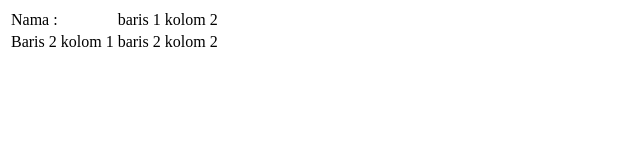
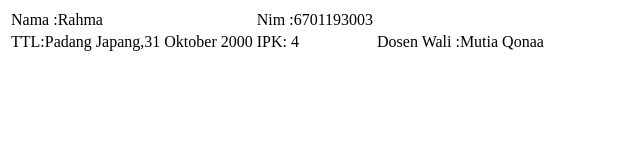
Before and after one commit to rahmasyukryani/6701193003_assesment1pwb, a plain HTML site: page RahmaSyukryaniEfendi_6701193003/index.html in a window 1280 px wide. Shown: the whole page, without its empty margins (0-640 px from the left). Drawn offline with Linux system fonts and the light colour scheme.

Commit message:
v1.2.0-6701193003

```diff
--- a/RahmaSyukryaniEfendi_6701193003/index.html
+++ b/RahmaSyukryaniEfendi_6701193003/index.html
@@ -7,12 +7,13 @@
 
     <table>
         <tr>
-            <td>Nama : </td>
-            <td>baris 1 kolom 2</td>
+            <td>Nama :Rahma </td>
+            <td>Nim :6701193003</td>
         </tr>
         <tr>
-            <td>Baris 2 kolom 1</td>
-            <td>baris 2 kolom 2</td>
+            <td>TTL:Padang Japang,31 Oktober 2000</td>
+            <td>IPK: 4</td>
+		<td>Dosen Wali :Mutia Qonaa</td>
         </tr>
     </table>
 
```
Also changed, not shown: RahmaSyukryaniEfendi_6701193003/about.html (added, +10 -0 lines).
